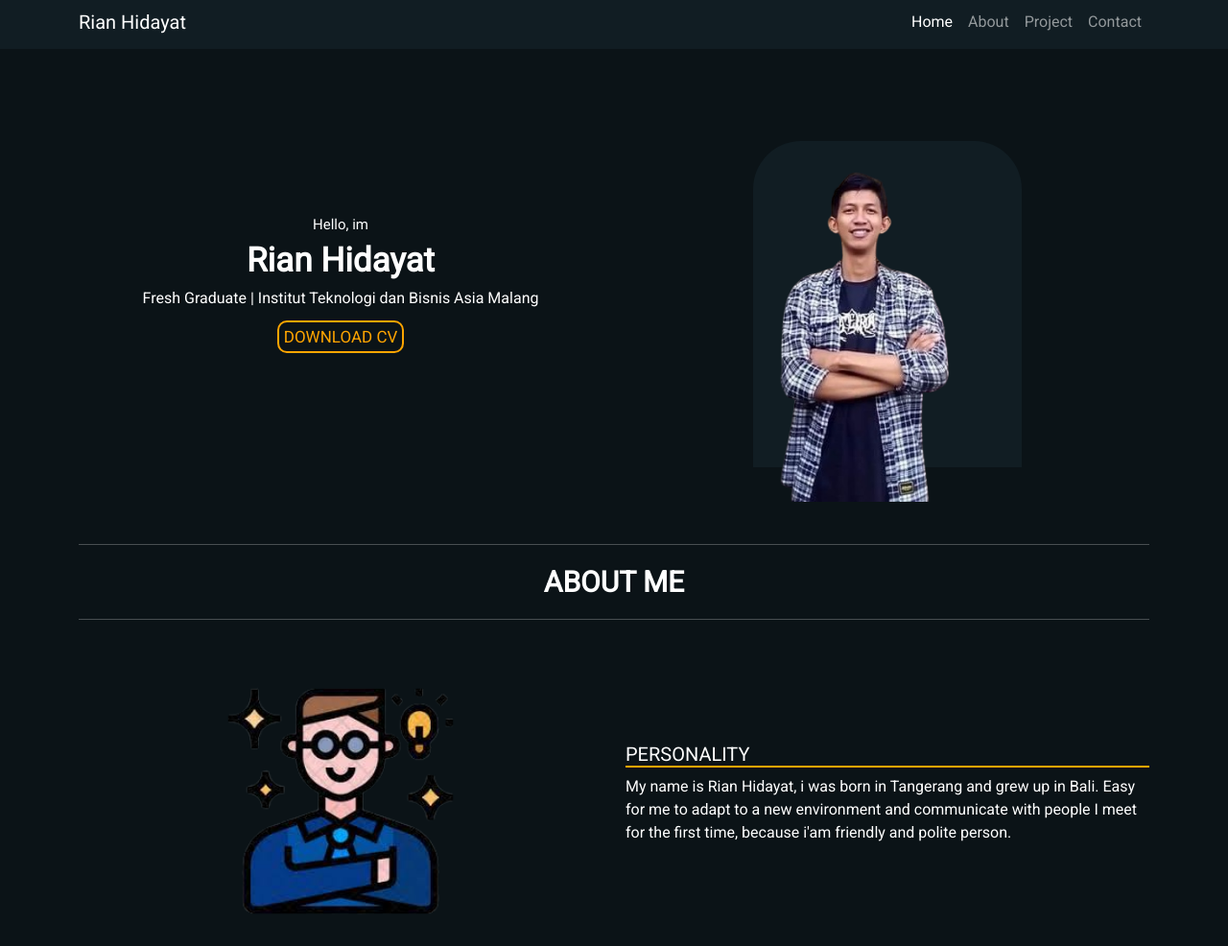
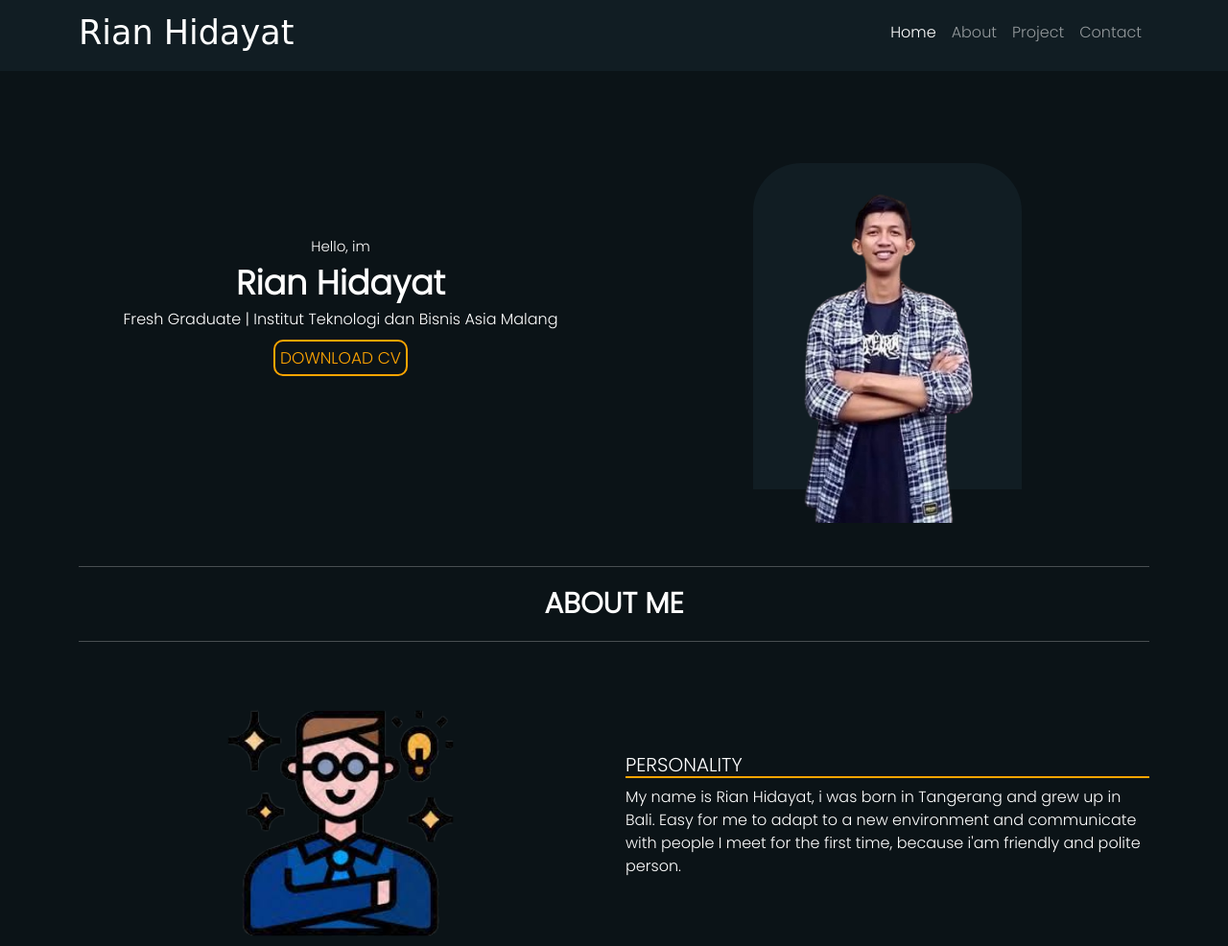
Before and after one commit to rianhz/rianhz.github.io, a plain HTML site: page index.html in a window 1280 px wide. Shown: the part 5-991 px from the top of the page at 96% size. Drawn offline with nearby package versions, Linux system fonts and the light colour scheme; a web font is replaced by a local one.

Commit message:
customize font

```diff
--- a/index.html
+++ b/index.html
@@ -5,8 +5,11 @@
     <meta http-equiv="X-UA-Compatible" content="IE=edge" />
     <meta name="viewport" content="width=device-width, initial-scale=1.0" />
     <title>Portfolio | Rian Hidayat</title>
+    <!-- BOOTSTRAP -->
     <link href="https://cdn.jsdelivr.net/npm/bootstrap@5.0.2/dist/css/bootstrap.min.css" rel="stylesheet" integrity="sha384-EVSTQN3/azprG1Anm3QDgpJLIm9Nao0Yz1ztcQTwFspd3yD65VohhpuuCOmLASjC" crossorigin="anonymous" />
+    <!-- CSS -->
     <link rel="stylesheet" href="style.css" />
+    <!-- FONT AWESOME -->
     <link
       rel="stylesheet"
       href="https://cdnjs.cloudflare.com/ajax/libs/font-awesome/6.1.1/css/all.min.css"
@@ -14,6 +17,7 @@
       crossorigin="anonymous"
       referrerpolicy="no-referrer"
     />
+    <!-- GOOGLE FONT -->
     <link href="https://fonts.googleapis.com/css2?family=Passions+Conflict&family=Poppins:wght@300&family=Roboto&display=swap" rel="stylesheet" />
   </head>
   <body>
@@ -47,7 +51,7 @@
     <!-- HERO MULAI -->
     <section id="hero">
       <div class="container">
-        <div class="row align-items-center justify-content-center pt-5">
+        <div class="row align-items-center justify-content-center mt-5">
           <div class="col-md-6 text-center">
             <span class="hello">Hello, im</span>
             <p class="fresh">
@@ -57,7 +61,7 @@
             <a href="assets/cvb.pdf" target="_blank" class="btn-cv">Download CV</a>
           </div>
           <div class="col-md-6 pt-5">
-            <div class="profile justify-content-center">
+            <div class="profile text-center">
               <img src="assets/hihiy.png" alt="me" class="me" />
             </div>
           </div>
@@ -68,7 +72,7 @@
 
     <!-- ABOUT MULAI -->
     <section id="about">
-      <div class="container pt-5">
+      <div class="container mt-5">
         <div class="row">
           <div class="col text-center pt-3">
             <hr />
@@ -109,7 +113,7 @@
 
     <!-- PROJECT MULAI -->
     <section id="project">
-      <div class="container pt-5">
+      <div class="container mt-5">
         <div class="row">
           <div class="col text-center pt-3">
             <hr />
@@ -155,7 +159,7 @@
 
     <!-- CONTACT AND SOCMED MULAI -->
     <section id="contact">
-      <div class="container pt-5">
+      <div class="container mt-5">
         <div class="row">
           <div class="col text-center pt-3">
             <hr />
@@ -208,8 +212,10 @@
     </footer>
     <!-- FOOTER SELESAI -->
 
+    <!-- BOOTSTRAP JS -->
     <script src="https://cdn.jsdelivr.net/npm/bootstrap@5.0.2/dist/js/bootstrap.bundle.min.js" integrity="sha384-MrcW6ZMFYlzcLA8Nl+NtUVF0sA7MsXsP1UyJoMp4YLEuNSfAP+JcXn/tWtIaxVXM" crossorigin="anonymous"></script>
 
+    <!-- AMBIL DATA CONTACT FORM JS -->
     <script>
       const scriptURL = 'https://script.google.com/macros/s/AKfycbypkKr8gGhKygmyHmR3i135joz8VQzvDR3BtRYd3cFKpgSKEN_1fsmcUJJbZRd42JfE/exec';
       const form = document.forms['contact-port'];
@@ -236,11 +242,5 @@
           .catch((error) => console.error('Error!', error.message));
       });
     </script>
-
-    <!-- <script>
-      function pesanTekirim() {
-        alert('Pesan Terkirim');
-      }
-    </script> -->
   </body>
 </html>
--- a/style.css
+++ b/style.css
@@ -1,7 +1,7 @@
 body {
   background-color: #0b1317;
   color: white;
-  font-family: 'Roboto', sans-serif;
+  font-family: 'Poppins', sans-serif;
 }
 
 p.title {
@@ -11,6 +11,12 @@ p.title {
 
 h5 {
   border-bottom: 2px solid orange;
+}
+
+/* NAV */
+.navbar-brand {
+  font-size: 35px;
+  font-family: 'Passions Conflict', cursive;
 }
 
 /* HERO */
@@ -48,6 +54,7 @@ a.btn-cv:hover {
 }
 
 .me {
+  margin: 0 auto;
   width: 230px;
 }
 
```
